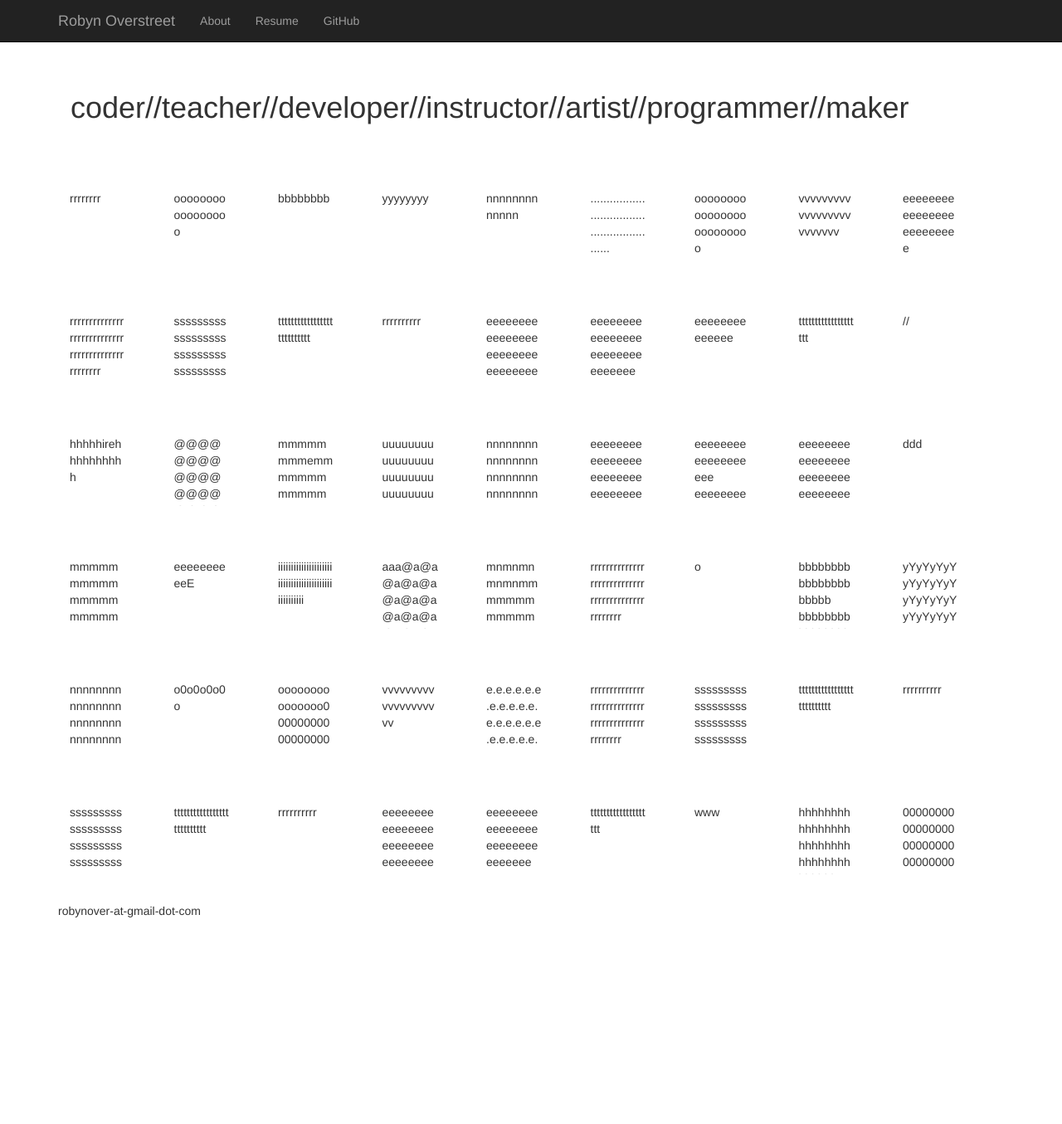
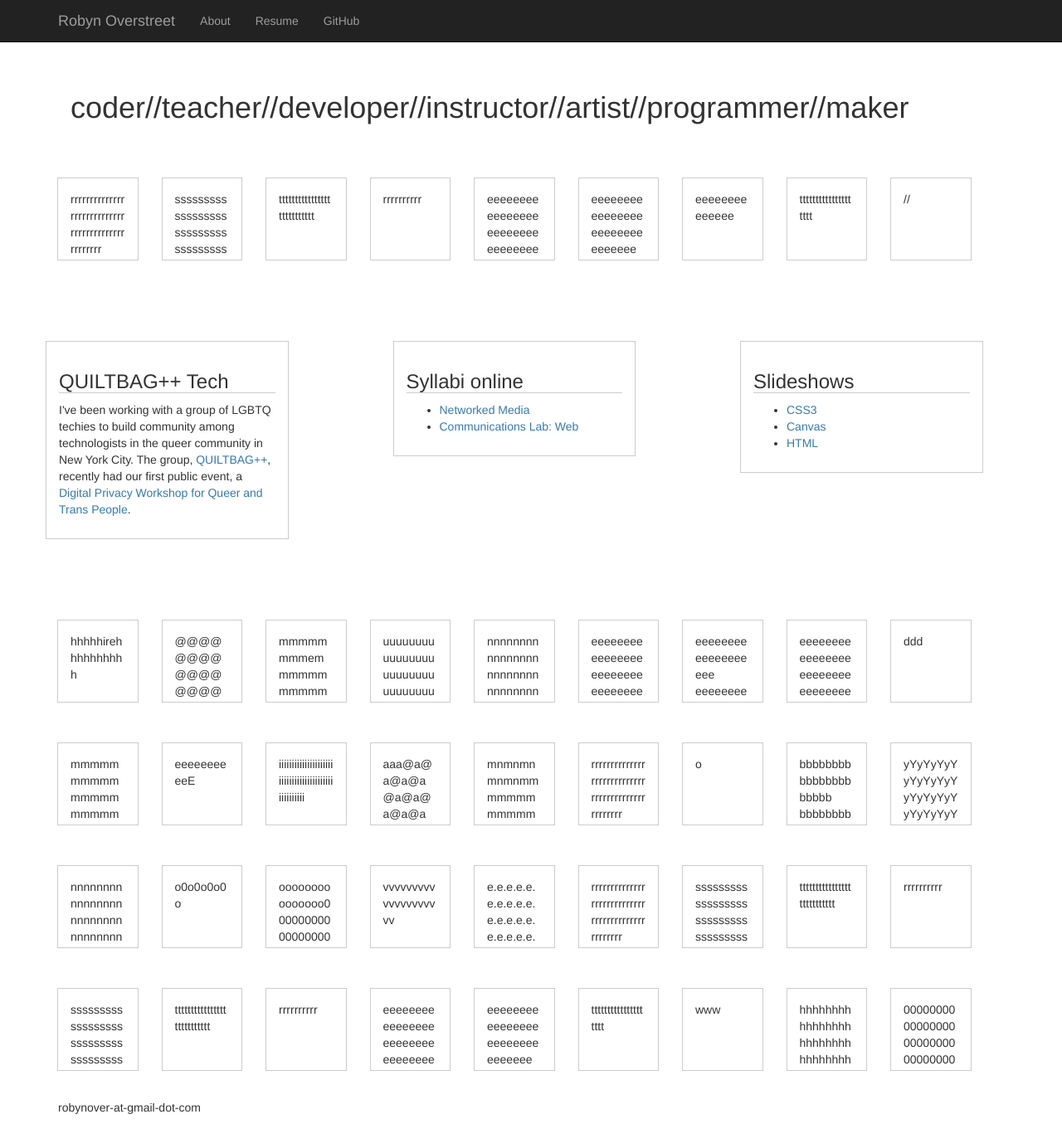
Before and after one commit to robynover/robynover.github.io, a Jekyll site: the page built from index.html, in a window 1280 px wide and 1355 px high. Shown: the whole window at 83% size. Built offline with Jekyll 4.4.1, drawn with Linux system fonts in a browser that asks for light colours.

Commit message:
updates to home page and resume

```diff
--- a/_layouts/home.html
+++ b/_layouts/home.html
@@ -12,22 +12,8 @@
     <div class="container">
 
       <div class="banner"><h1>coder//teacher//developer//instructor//artist//programmer//maker</h1></div>
+
         <div class="row square-row">
-          <div class="col-md-1">rrrrrrrr</div>
-          <div class="col-md-1">ooooooooooooooooo</div>
-          <div class="col-md-1">bbbbbbbb</div>
-          <div class="col-md-1">yyyyyyyy</div>
-          <div class="col-md-1">nnnnnnnnnnnnn</div>
-          <div class="col-md-1">.........................................................
-            .............................................................................</div>
-          <div class="col-md-1">ooooooooooooooooooooooooo</div>
-          <div class="col-md-1">vvvvvvvvvvvvvvvvvvvvvvvvv</div>
-          <div class="col-md-1">eeeeeeeeeeeeeeeeeeeeeeeee</div>
-          <!-- <div class="col-md-1">p</div> -->
-          <!-- <div class="col-md-1">e</div>
-          <div class="col-md-1">d</div> -->
-        </div>
-         <div class="row square-row">
           <div class="col-md-1">rrrrrrrrrrrrrrrrrrrrrrrrrrrrrrrrrrrrrrrrrrrrrrrrrr</div>
           <div class="col-md-1">sssssssssssssssssssssssssssssssssssssssssssssssssssssss</div>
           <div class="col-md-1">ttttttttttttttttttttttttttt</div>
@@ -38,6 +24,33 @@
           <div class="col-md-1">tttttttttttttttttttt</div>
           <div class="col-md-1">//</div>
         </div>
+
+        <div class="row square-row">
+          <div class="col-md-3 info-col">
+              <h3>QUILTBAG++ Tech</h3>
+              <p>I've been working with a group of LGBTQ techies to build community among technologists in the queer community in New York City. The group, <a href="http://quiltbagtech.nyc">QUILTBAG++</a>, recently had our first public event, a <a href="http://quiltbagtech.nyc/better-than-nothing-digital-privacy/">Digital Privacy Workshop for Queer and Trans People</a>.
+          </div>
+
+          <div class="col-md-3 info-col">
+              <h3>Syllabi online</h3>
+              <ul>
+                  <li><a href="https://github.com/robynitp/networkedmedia/wiki">Networked Media</a></li>
+                  <li><a href="http://itp.robynoverstreet.com/comm-lab-web-syllabus/">Communications Lab: Web</a></li>
+
+              </ul>
+          </div>
+
+          <div class="col-md-3 info-col">
+              <h3>Slideshows</h3>
+              <ul>
+                <li><a href="https://www.slideshare.net/robynover/css-and-css3">CSS3</a></li>
+                <li><a href="https://www.slideshare.net/robynover/ppt-canvas">Canvas</a></li>
+                <li><a href="https://www.slideshare.net/robynover/html-intro-7770882">HTML</a></li>
+              </ul>
+          </div>
+
+        </div>
+
         <div class="row square-row">
           <div class="col-md-1">hhhhhirehhhhhhhhhh</div>
           <div class="col-md-1">@@@@@@@@@@@@@@@@@@@@@@@@@@@@@@@@@@@@@@@@@@@@</div>
--- a/css/starter.css
+++ b/css/starter.css
@@ -12,6 +12,7 @@ body {
 [class*="col-"] {
   padding-top: 15px;
   padding-bottom: 15px;
+  border: 1px solid #ccc;
 }
 .square-row .col-md-1{
 	height:100px;
@@ -19,8 +20,20 @@ body {
 	word-wrap: break-word;
 	overflow: hidden;
 	-webkit-transition: color 2s;
-    transition: color 2s;
+  transition: color 2s;
 }
 .square-row .col-md-1:hover{
 	color:#efefef;
 }
+.info-col{
+  margin:4.5em;
+}
+.info-col:first-child{
+  margin-left: 0;
+}
+.info-col:last-child{
+  margin-right: 0;
+}
+.info-col h3{
+  border-bottom: 1px solid #ccc;
+}
```
Also changed, not shown: resume.md (+5 -4 lines).
